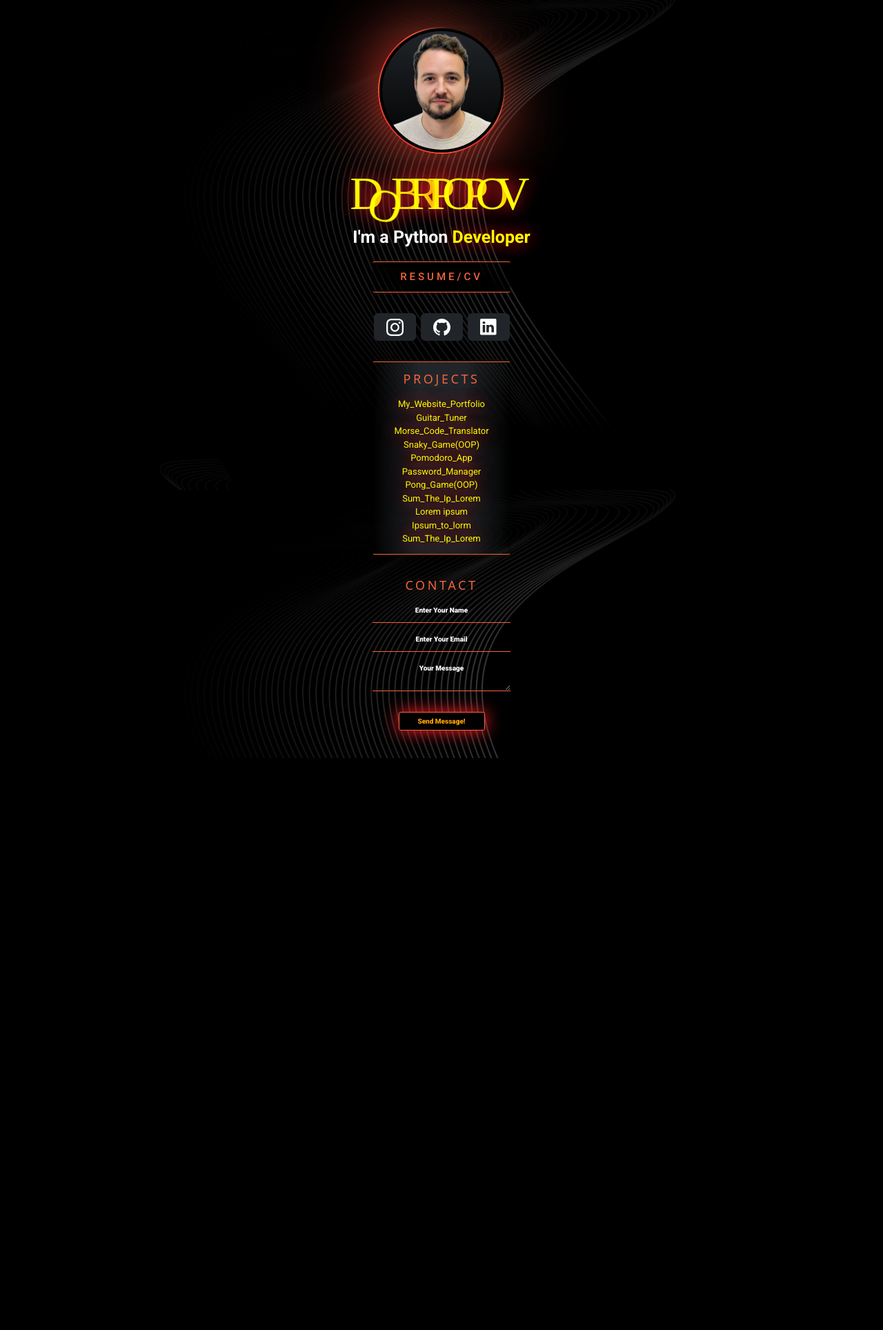
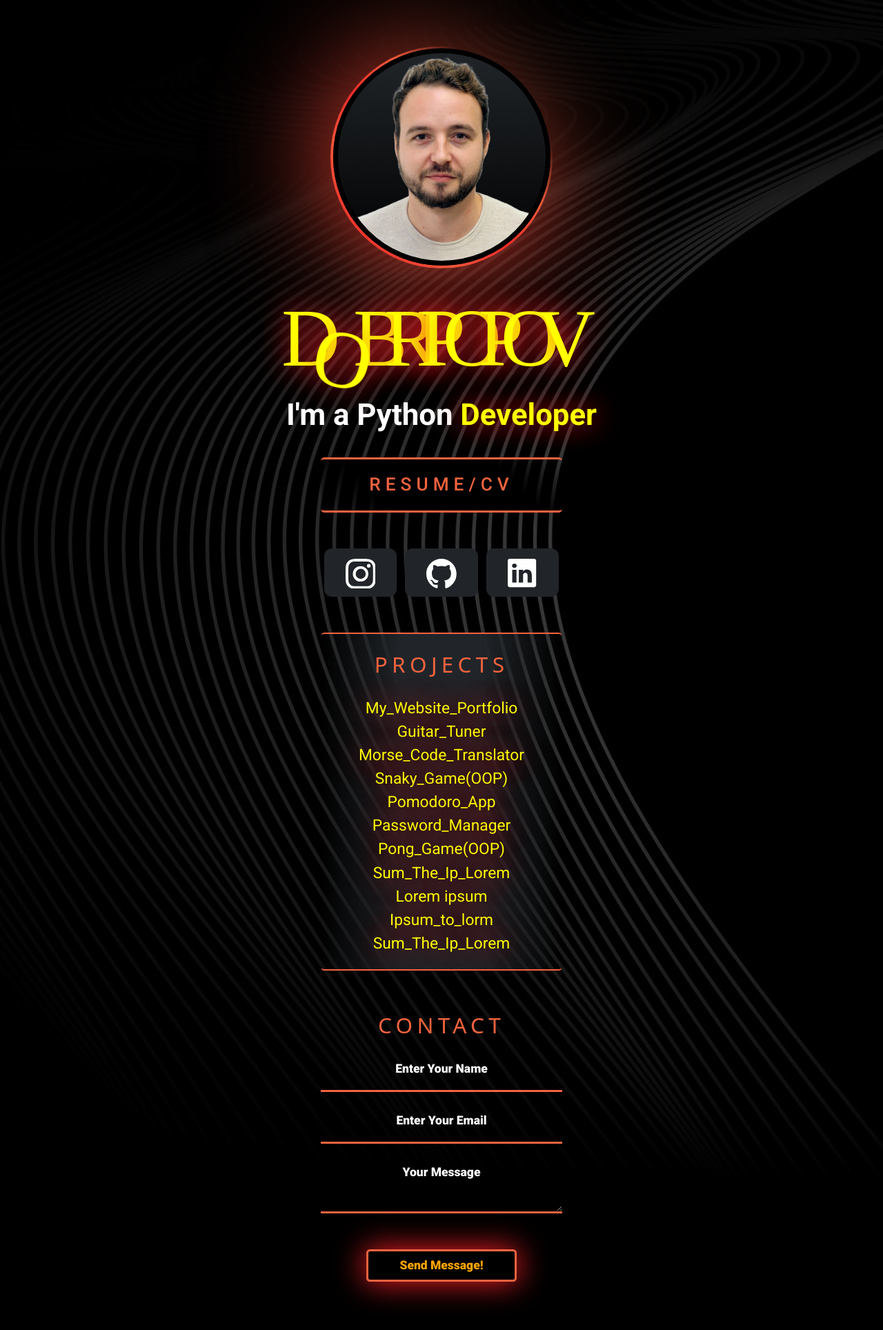
Before and after one commit to dobidobdobz/My_Website_Portfolio, a Flask app: page / in a window 1280 px wide. Shown: the whole page at 69% size. Before the commit the page ends 1099 px from the top, so only its background shows below. Run offline with Flask 3, Linux system fonts and the light colour scheme; some web fonts are replaced.

Commit message:
Update styles.css

```diff
--- a/static/css/styles.css
+++ b/static/css/styles.css
@@ -1,8 +1,4 @@
-html {
 
-    transform: scale(1);
-}
-/*-----
 /*--------------------------------------------------------------
 # Preloader/ANIMATION intro
 --------------------------------------------------------------*/
@@ -115,7 +111,7 @@ html {
 --------------------------------------------------------------*/
 
 .box {
-  margin-top: 440px;
+  margin-top: 40px;
   margin-bottom: 20px;
   display: flex;
   align-items: center;
@@ -247,13 +243,13 @@ body {
 --------------------------------------------------------------*/
 
 .hero-image {
+  zoom: 175%;
   background-image: url("imgs/background_grey.png");
   opacity: 1;
-  background-color: #000000;
-  height: 700px;
+  background-color: #fffffff;
+  height: relative;
   margin-top: 0px;
   background-position: center;
-  background-repeat: repeat-y;
   background-size: cover;
 
 }
```
